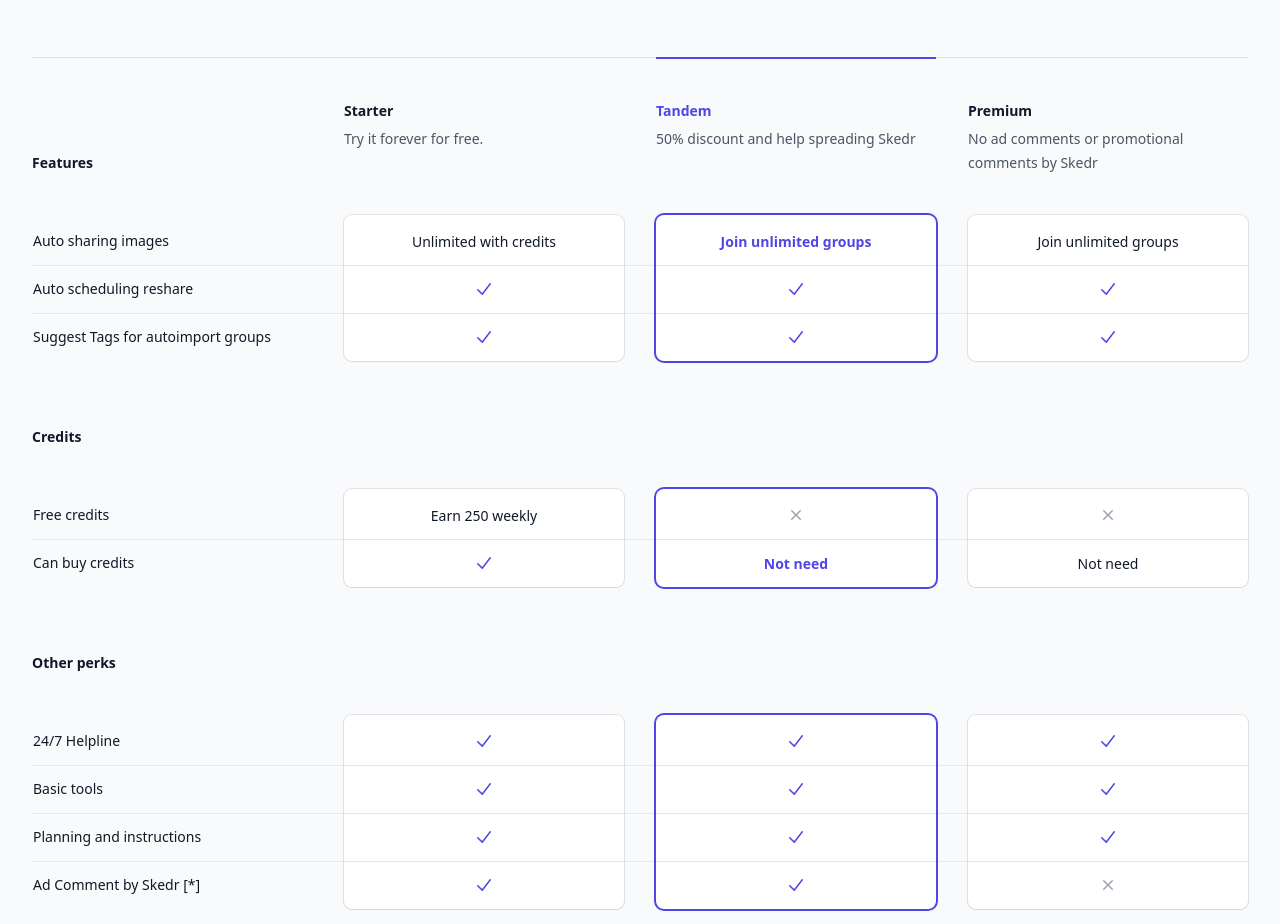
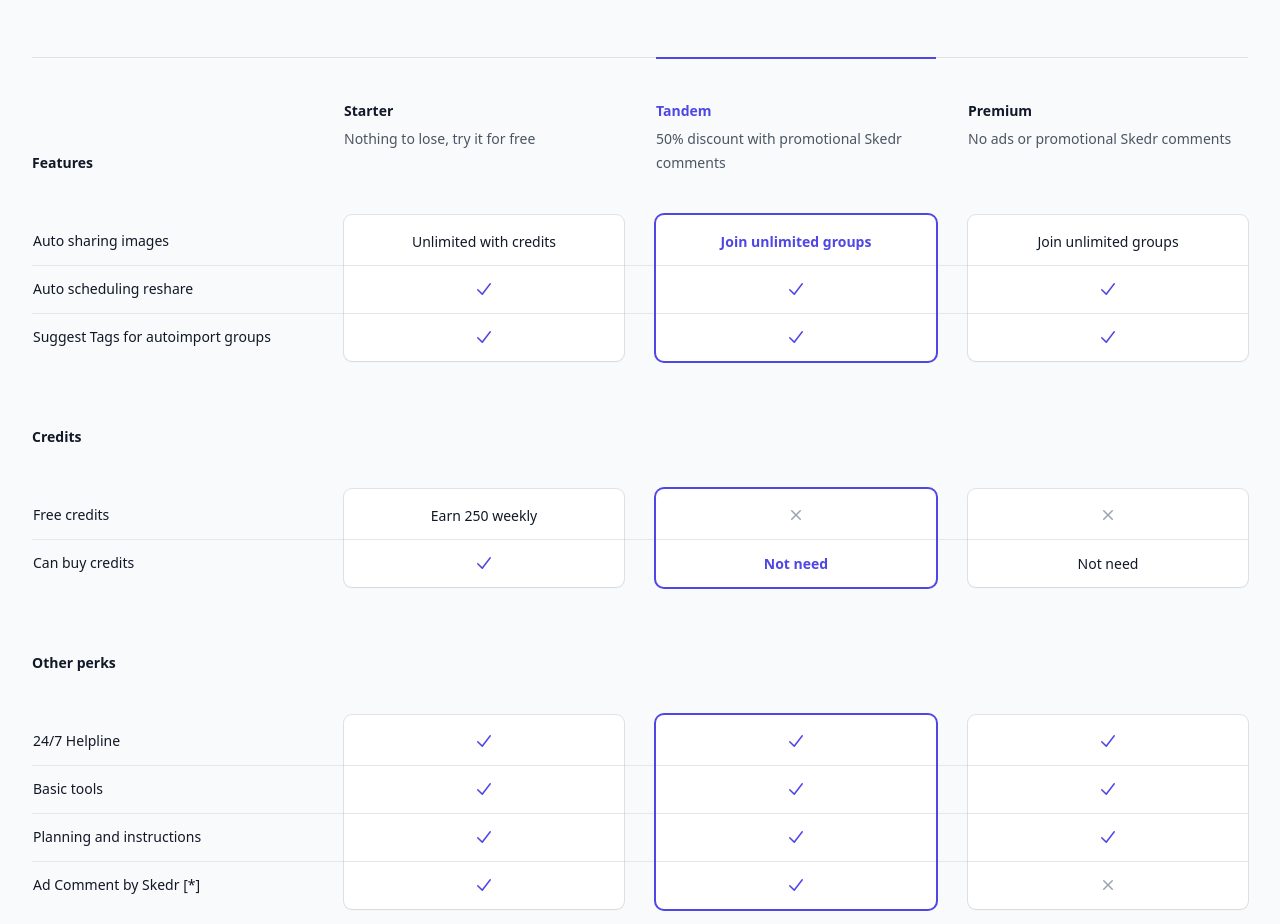
Before and after one commit to Skedr/landing, an Astro site: page /pricing in a window 1280 px wide. Shown: the part 860-1784 px from the top of the page. Built offline with nearby package versions, Linux system fonts and the light colour scheme; Astro itself is replaced by a stand-in of ours.

Commit message:
fix: pricing page, multiple points

```diff
--- a/src/components/Pricing.vue
+++ b/src/components/Pricing.vue
@@ -219,7 +219,7 @@
     id: "starter",
     featured: false,
     href: 'https://app.skedr.io',
-    description: "Try it forever for free.",
+    description: "Nothing to lose, try it for free",
     priceMonthly: "Free",
     priceYearly: "Free",
     price: { monthly: "Free", annually: "Free" },
@@ -231,7 +231,7 @@
     id: "tandem",
     featured: true,
     href: 'https://app.skedr.io',
-    description: "50% discount and help spreading Skedr",
+    description: "50% discount with promotional Skedr comments",
     mostPopular: true,
     price: { monthly: "3.99", annually: "39.99" },
     mainFeatures: ["Unlimited shares", "Ad comment on every share [*]"],
@@ -241,7 +241,7 @@
     id: "premium",
     featured: false,
     href: 'https://app.skedr.io',
-    description: "No ad comments or promotional comments by Skedr",
+    description: "No ads or promotional Skedr comments",
     price: { monthly: "7.99", annually: "79.99" },
     mainFeatures: ["Unlimited shares"],
   },
```
